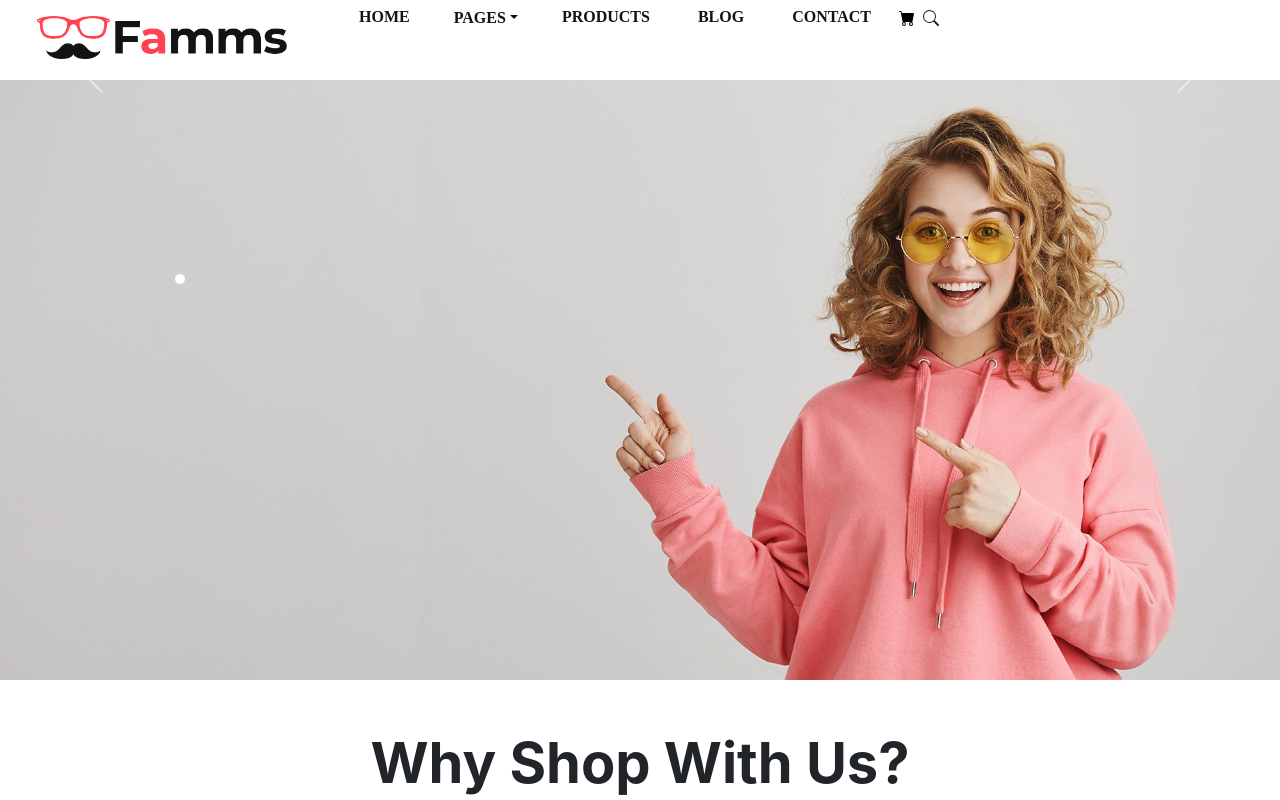
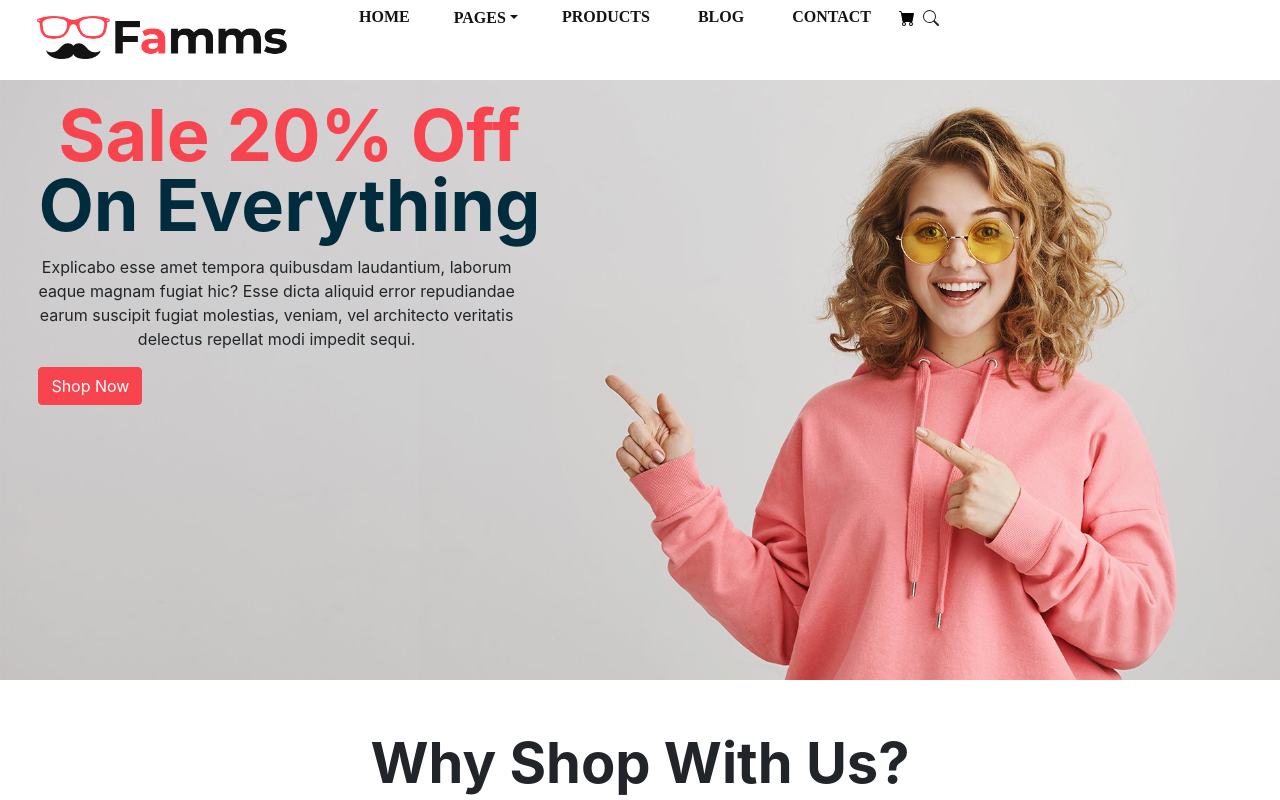
Before and after one commit to aravindd7/reactassignsub, a React (Create React App) app in the folder reactapp/: page / in a window 1280 px wide. Shown: the top 800 px of the page. Built offline with nearby package versions, Linux system fonts and the light colour scheme.

Commit message:
customcarousel

```diff
--- a/reactapp/src/components/content/LandingContent.js
+++ b/reactapp/src/components/content/LandingContent.js
@@ -1,17 +1,38 @@
 import React from "react";
 import { Button } from 'react-bootstrap';
-import { Carousel } from "react-bootstrap";
+import { Carousel, CarouselItem } from "react-bootstrap";
+
 
 
 export default function LandingContent() {
     console.log('Carousel: ', Carousel);
+    console.log('CarouselItem: ', CarouselItem);
 
     const CustomCarousel = () => {
 
         return (
             <Carousel>
-        <div className="carousel-inner">
-            <div className="carousel-item">
+                <div className="detail-landing">
+                    <h1>
+                        <span>Sale 20% Off</span>
+                        <br /> On Everything
+                    </h1>
+                    <p>Explicabo esse amet tempora quibusdam laudantium,
+                        laborum<br /> eaque magnam fugiat hic? Esse dicta aliquid error
+                        repudiandae<br /> earum suscipit fugiat molestias, veniam, vel
+                        architecto veritatis <br />delectus repellat modi impedit sequi.
+                    </p>
+                    <Button className="btn-red">Shop Now</Button>
+                </div>
+            </Carousel>
+        );
+    };
+
+    console.log('CustomCarousel: ', CustomCarousel);
+
+    return (
+        <div className="landing-box">
+            <div className="detail-landing">
                     <h1>
                         <span>Sale 20% Off</span>
                         <br /> On Everything
@@ -24,15 +45,5 @@ export default function LandingContent() {
                     <Button className="btn-red">Shop Now</Button>
             </div>
         </div>
-        </Carousel>
-       );
-    };
-
-    console.log('CustomCarousel: ', CustomCarousel);
-
-    return (
-        <div className="landing-box">
-            <CustomCarousel />
-        </div>
     );
 }
--- a/reactapp/src/index.css
+++ b/reactapp/src/index.css
@@ -284,7 +284,7 @@ code {
   /* width: 100%; */
 }
 
-.landing-box > .carousel > .carousel-inner > .carousel-item {
+.detail-landing {
   position: absolute;
   top: 100px;
   left: 3%;
@@ -292,6 +292,15 @@ code {
   flex-direction: column;
   align-items: flex-start;
 }
+
+/* .landing-box > .carousel > .carousel-inner > .carousel-item {
+  position: absolute;
+  top: 100px;
+  left: 3%;
+  display: flex;
+  flex-direction: column;
+  align-items: flex-start;
+} */
 
 .landing-box h1 {
   font-size: 4.5rem;
```
Lines whose indentation alone changed are shown as unchanged.
